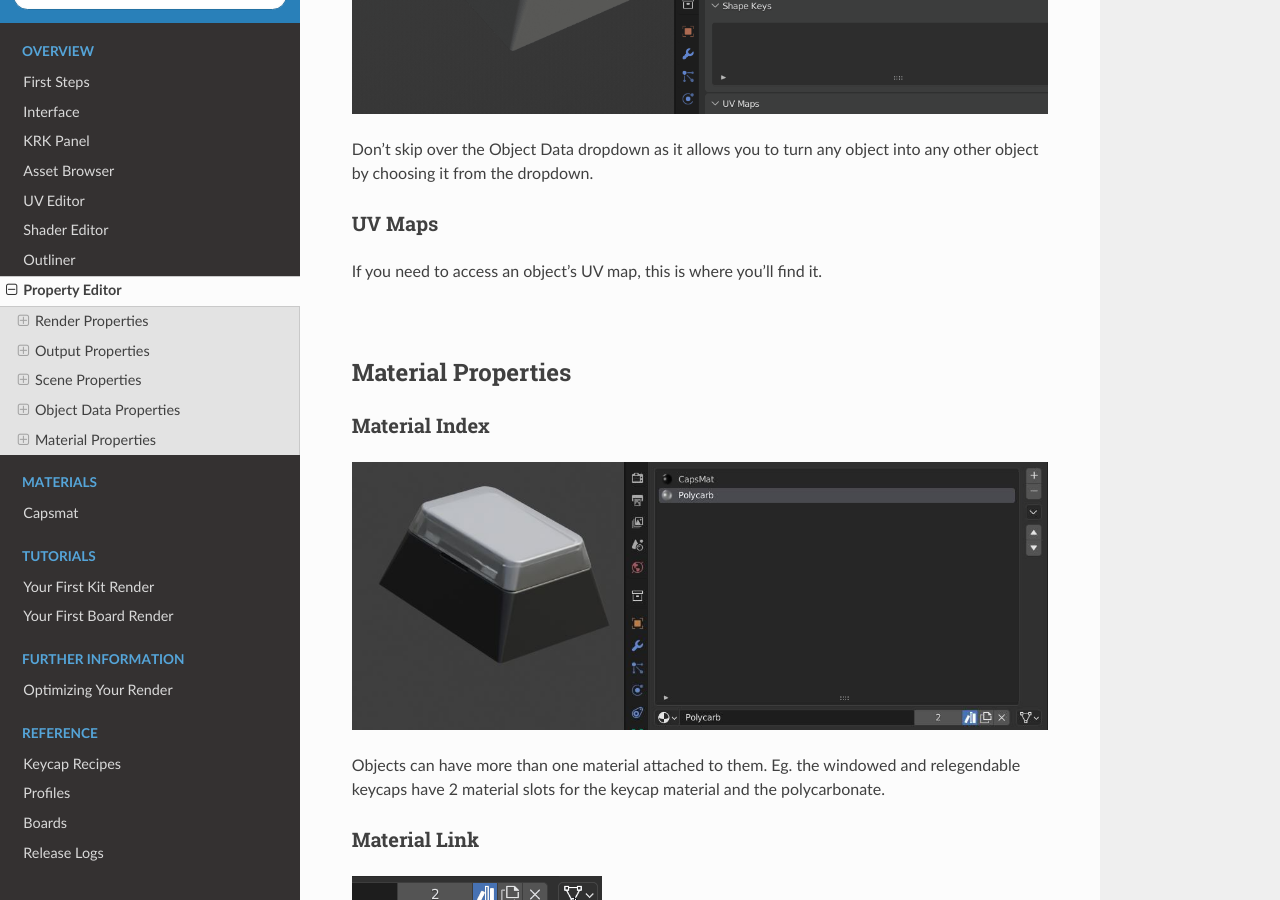
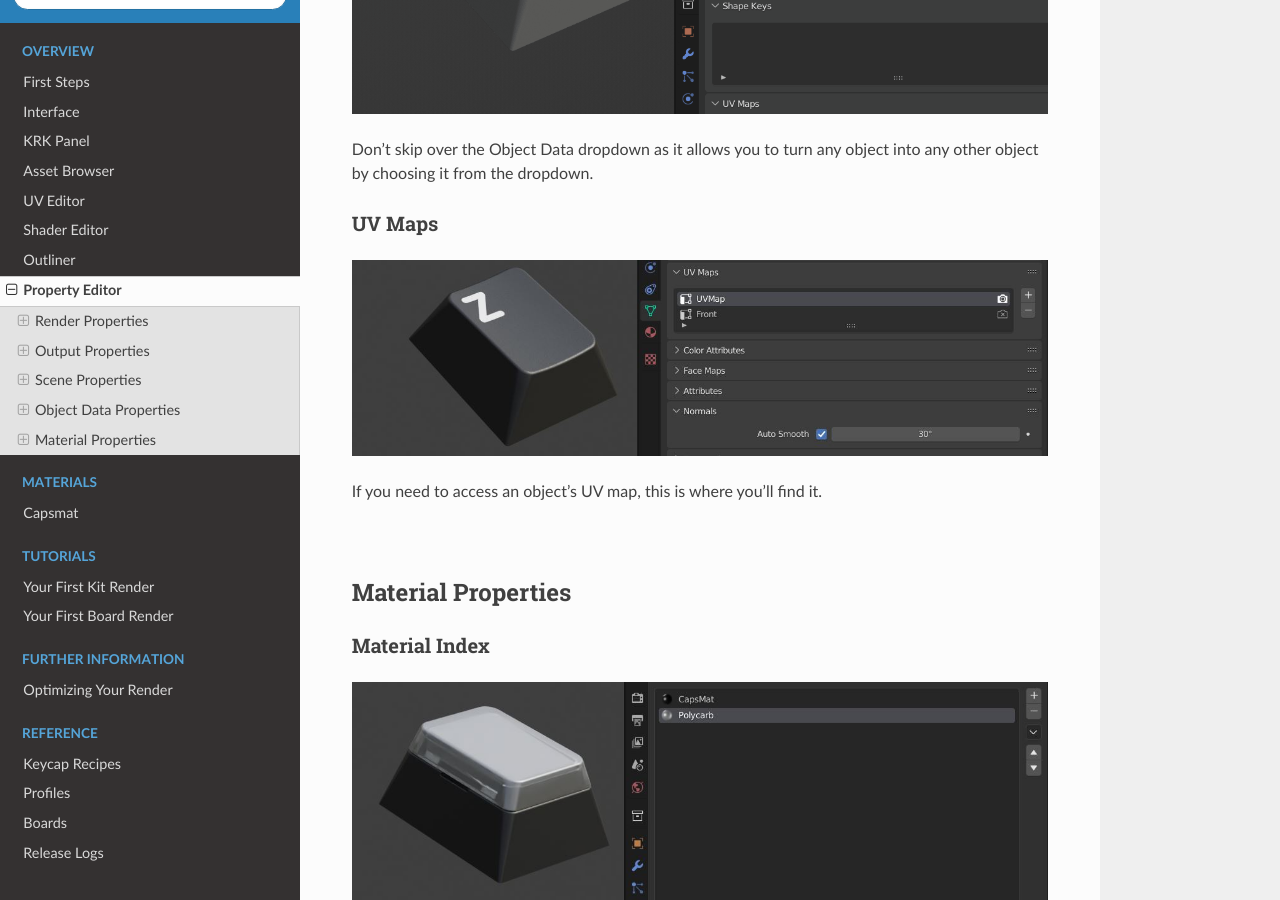
Before and after one commit to imperfectlink/KeyboardRenderKit, a Sphinx documentation site: the page built from docs/source/properties.rst, in a window 1280 px wide and 900 px high, scrolled down 3585 px. Built offline with Sphinx 7.4.7 and the Read the Docs theme 2.0.0, drawn with Linux system fonts in a browser that asks for light colours.

Commit message:
Update properties.rst

```diff
--- a/docs/source/properties.rst
+++ b/docs/source/properties.rst
@@ -75,6 +75,9 @@ Don't skip over the Object Data dropdown as it allows you to turn any object int
 
 UV Maps
 ----
+
+.. image:: img/UVMaps.jpg
+
 If you need to access an object's UV map, this is where you'll find it.
 
 |
```
